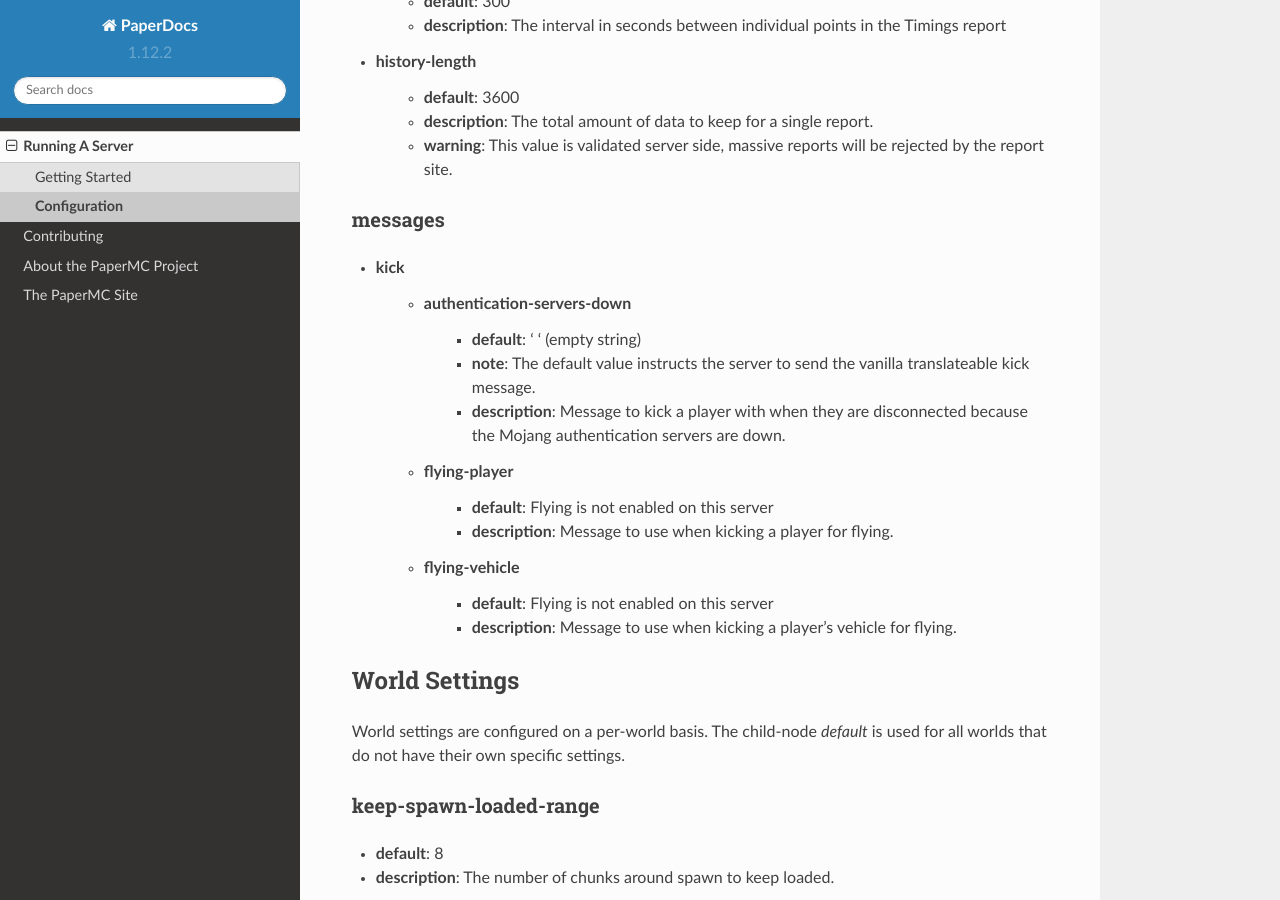
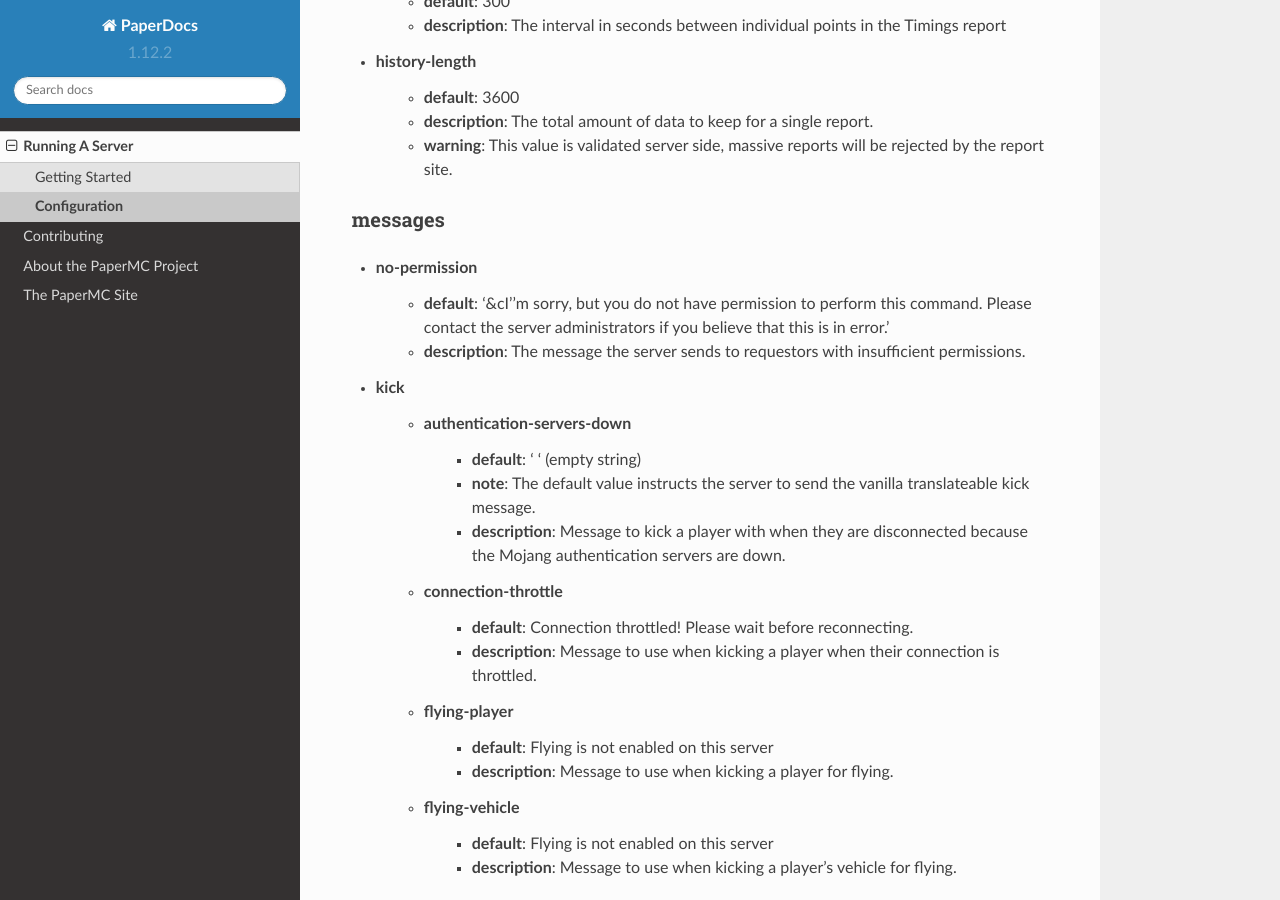
Before and after one commit to PaperMC/PaperDocs, a Sphinx documentation site: the page built from source/server/configuration.rst, in a window 1280 px wide and 900 px high, scrolled down 5244 px. Built offline with Sphinx 7.4.7 and the Read the Docs theme 2.0.0, drawn with Linux system fonts in a browser that asks for light colours.

Commit message:
Add missing messages configuration documentation

```diff
--- a/source/server/configuration.rst
+++ b/source/server/configuration.rst
@@ -236,6 +236,13 @@ timings
 
 messages
 ~~~~~~~~
+* no-permission
+        - **default**: '&cI''m sorry, but you do not have permission to perform
+          this command. Please contact the server administrators if you
+          believe that this is in error.'
+        - **description**: The message the server sends to requestors with
+          insufficient permissions.
+
 * kick
     - authentication-servers-down
         - **default**: ' ' (empty string)
@@ -243,6 +250,11 @@ messages
           translateable kick message.
         - **description**: Message to kick a player with when they are
           disconnected because the Mojang authentication servers are down.
+
+    - connection-throttle
+        - **default**: Connection throttled! Please wait before reconnecting.
+        - **description**: Message to use when kicking a player when their
+          connection is throttled.
 
     - flying-player
         - **default**: Flying is not enabled on this server
```
